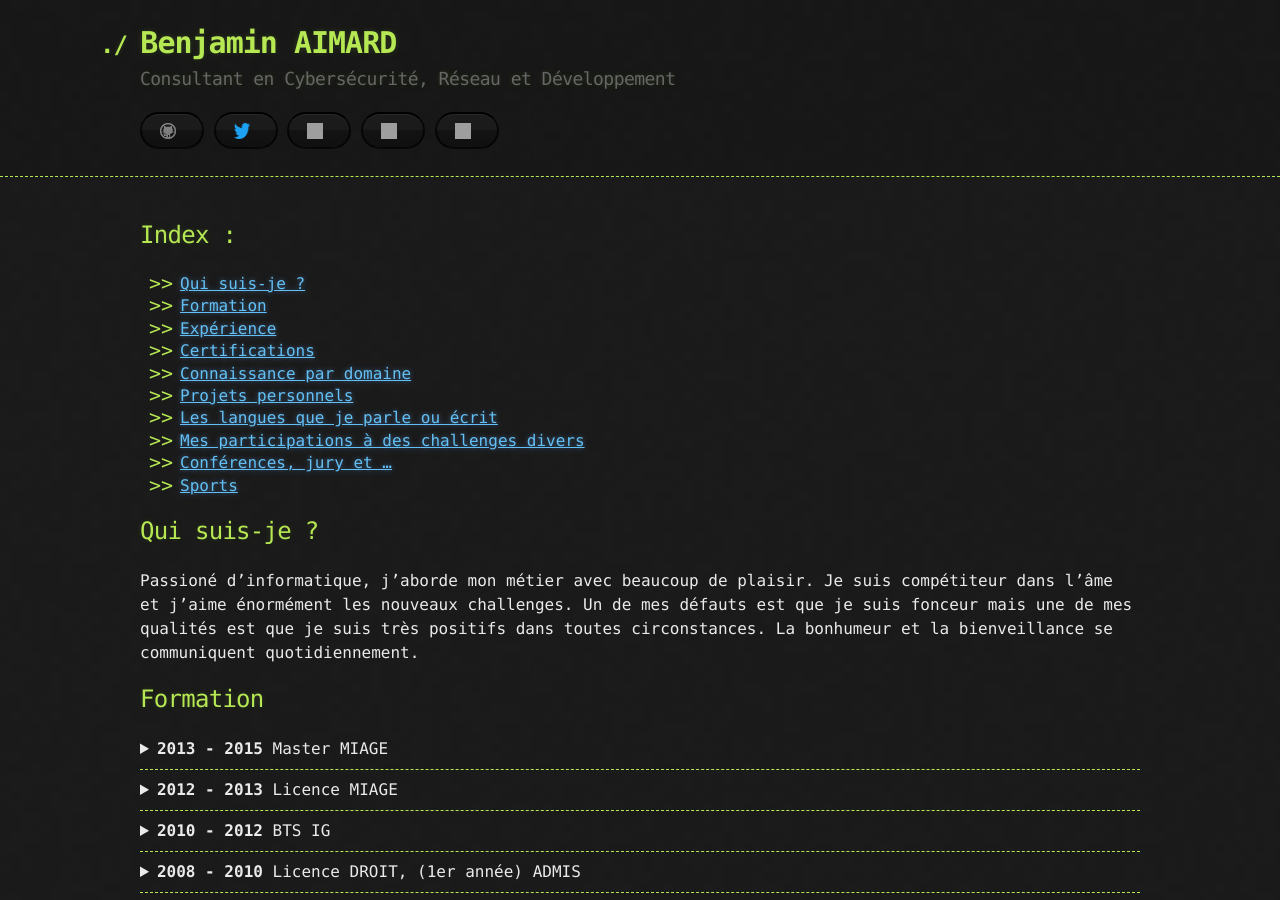
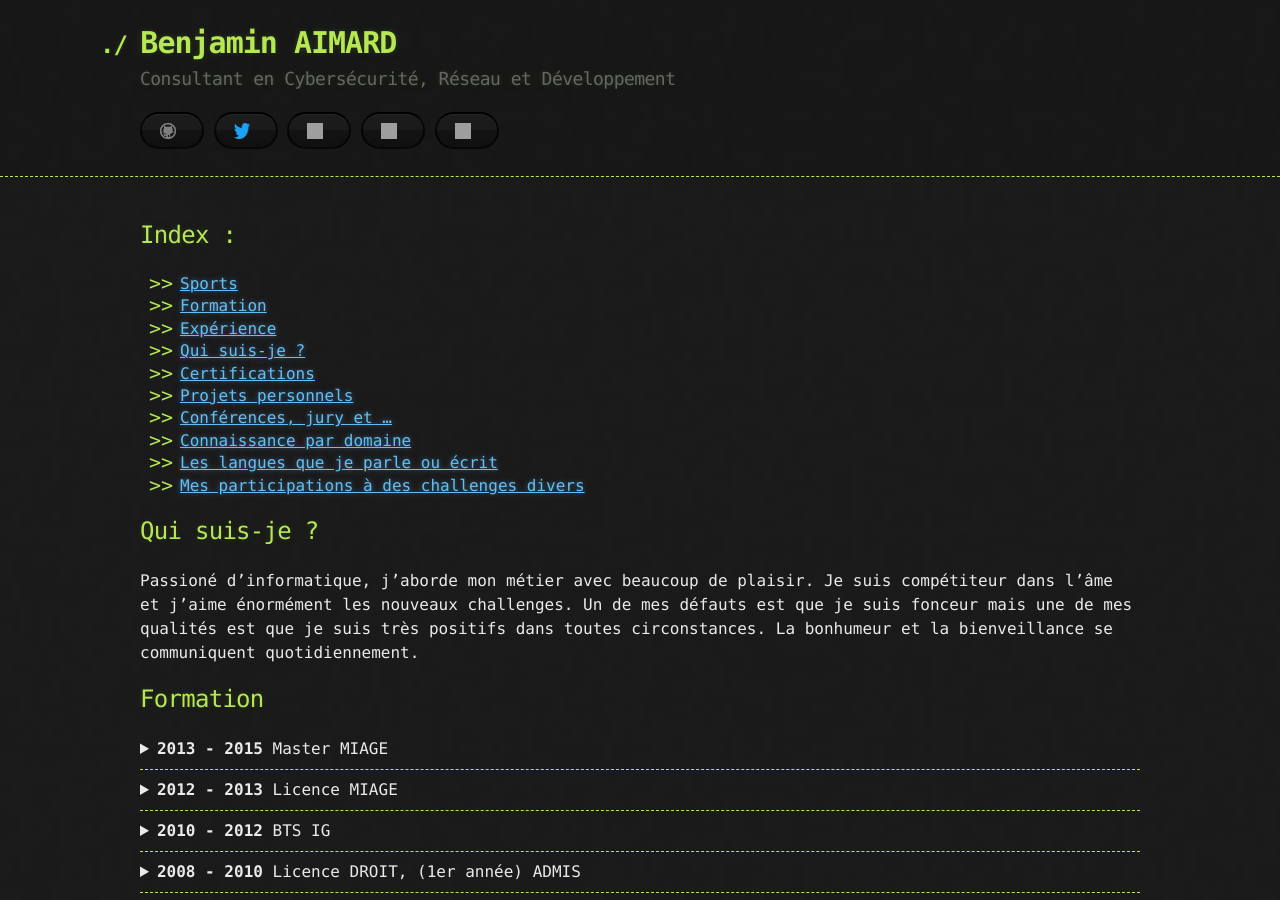
Before and after one commit to baimard/baimard.github.io, a Jekyll site: the page built from index.md, in a window 1280 px wide and 900 px high. Built offline with Jekyll 4.4.1, drawn with Linux system fonts in a browser that asks for light colours; some of the changed lines change nothing that is shown; grey boxes are pictures that could not be loaded.

Commit message:
one more 2

```diff
--- a/index.md
+++ b/index.md
@@ -5,16 +5,18 @@ layout: default
 <span id="index"></span>
 ## Index :
 
-*   [Qui suis-je ?](./#quisuisje)
+*   [Sports](./#sports)
 *   [Formation](./#Formation)
 *   [Expérience](./#experience)
+*   [Qui suis-je ?](./#quisuisje)
 *   [Certifications](./#certifications)
+*   [Projets personnels](./#projetspersonnels)
+*   [Conférences, jury et ...](./#conferencesjury)
 *   [Connaissance par domaine](./#connaissancepardomaine)
-*   [Projets personnels](./#projetspersonnels)
 *   [Les langues que je parle ou écrit](./#leslanguesquejeparleouecrit)
 *   [Mes participations à des challenges divers](./#mesparticipationsadeschallengesdivers)
-*   [Conférences, jury et ...](./#conferencesjury)
-*   [Sports](./#sports)
+
+
 
 <span id="quisuisje"></span>
 ## Qui suis-je ?
@@ -59,7 +61,7 @@ Passioné d'informatique, j'aborde mon métier avec beaucoup de plaisir. Je suis
 <span id="experience"></span>
 ## Expérience
 
-<details><summary><strong>Sept. 2016 - Aujourd'hui</strong>- ADACIS - Consultant réseaux sécurité et développement</summary>
+<details title="cliquer pour plus de détails ..."><summary><strong>Sept. 2016 - Aujourd'hui</strong>- ADACIS - Consultant réseaux sécurité et développement</summary>
     J'interviens auprès de clients Grands Comptes sur : <br/>
     - Intégration d'équipements de sécurité<br/>
     - Intégration de solutions sécurisée<br/>
@@ -71,27 +73,27 @@ Passioné d'informatique, j'aborde mon métier avec beaucoup de plaisir. Je suis
     <br/>Veille technologique : https://www.adacis.net/category/actu/
 </details>
 <hr/>
-<details><summary><strong>Janv. 2016 - Août 2016</strong>- ORANGE - Support Système d'information (AT SOPRA STERIA)</summary>
+<details title="cliquer pour plus de détails ..."><summary><strong>Janv. 2016 - Août 2016</strong>- ORANGE - Support Système d'information (AT SOPRA STERIA)</summary>
     Support fonctionnel de l'application Oracle E-business<br/>
     - Support téléphonique, mail, ticket<br/>
     - Documentation et suivi des résolutions d'incident<br/>
     - Référent technique
 </details>
 <hr/>
-<details><summary><strong>Août. 2015 - Déce. 2015</strong>- SOPRA STERIA - Ingénieur d'étude informatique</summary>
+<details title="cliquer pour plus de détails ..."><summary><strong>Août. 2015 - Déce. 2015</strong>- SOPRA STERIA - Ingénieur d'étude informatique</summary>
     Projet d'avant vente pour Orange dans la continuité de mon stage<br/>
     - Outil d'automatisation de tests<br/>
     - Crée en JAVA<br/>
     - Parallélement, référent technique en COBOL pour une Tiers Maintenance Applicative
 </details>
 <hr/>
-<details><summary><strong>Avri. 2015 - Août. 2015</strong>- SOPRA STERIA - Stagiaire développeur</summary>
+<details title="cliquer pour plus de détails ..."><summary><strong>Avri. 2015 - Août. 2015</strong>- SOPRA STERIA - Stagiaire développeur</summary>
     Dans le cadre de mon stage de fin de Master, réalisation d'un logiciel d'amélioration d'un processus de tests pour Orange.<br/>
     - Java<br/>
     - Documentation du projet
 </details>
 <hr/>
-<details><summary><strong>Octo. 2010 - Sept. 2013</strong>- SOPRA STERIA - Apprenti assistant maitrise d'ouvrage</summary>
+<details title="cliquer pour plus de détails ..."><summary><strong>Octo. 2010 - Sept. 2013</strong>- SOPRA STERIA - Apprenti assistant maitrise d'ouvrage</summary>
     Créatin d'un logiciel de PoC pour le contrôle de la paie des retraites des fonctionnaires. <br/>
     - Analyse de projet<br/>
     - Développement de la solution<br/>
```
